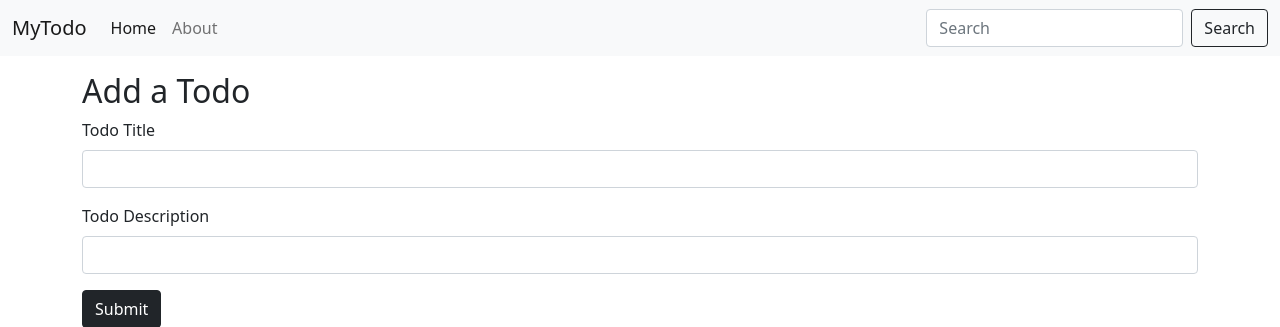
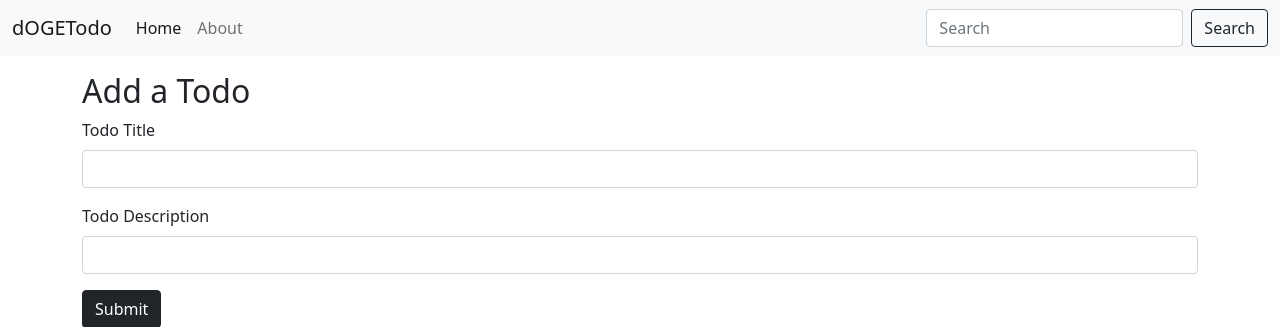
Before and after one commit to GitxSuraj/todo, a Flask app: page / in a window 1280 px wide. Shown: the top 327 px of the page. Run offline with Flask 2, Linux system fonts and the light colour scheme; data comes from the database, SQL or seed files in the repository.

Commit message:
Update base.html

```diff
--- a/Flask/templates/base.html
+++ b/Flask/templates/base.html
@@ -17,7 +17,7 @@
 <body>
     <nav class="navbar navbar-expand-lg navbar-light bg-light">
         <div class="container-fluid">
-            <a class="navbar-brand" href="/">MyTodo</a>
+            <a class="navbar-brand" href="/">dOGETodo</a>
             <button class="navbar-toggler" type="button" data-bs-toggle="collapse"
                 data-bs-target="#navbarSupportedContent" aria-controls="navbarSupportedContent" aria-expanded="false"
                 aria-label="Toggle navigation">
```
